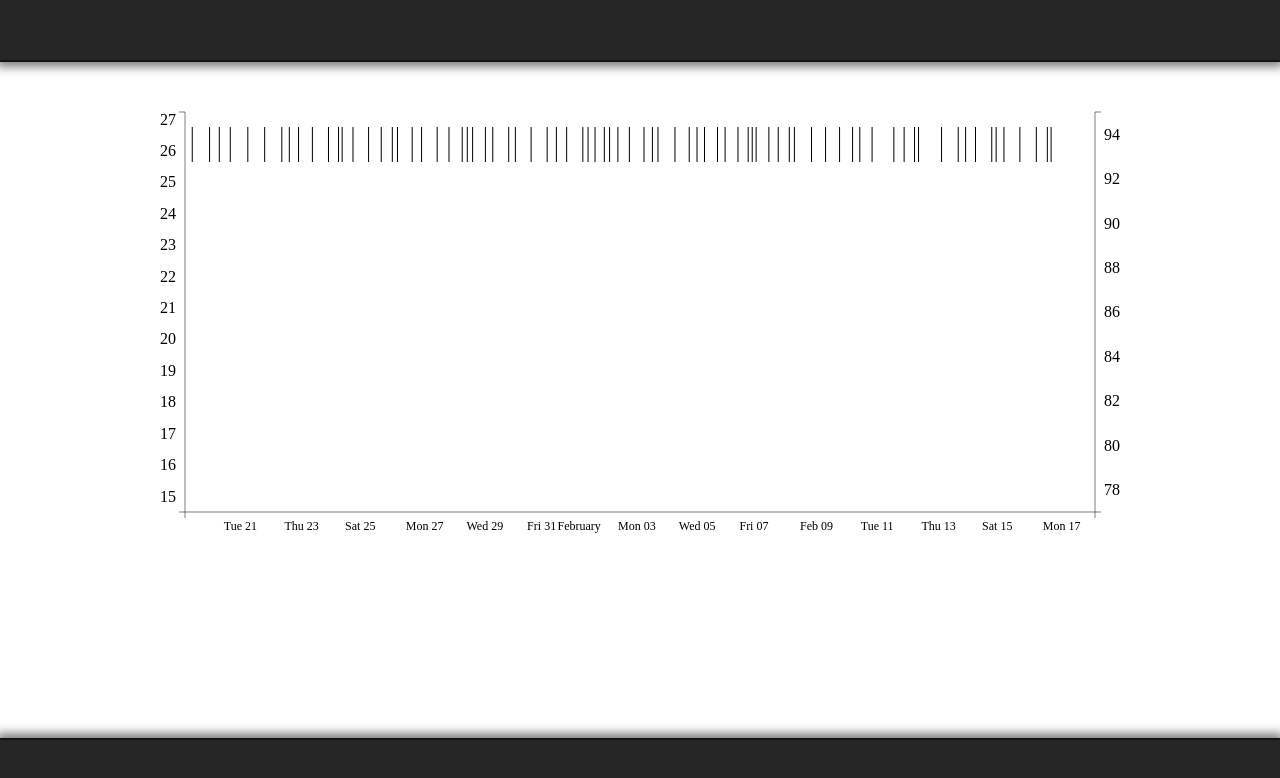
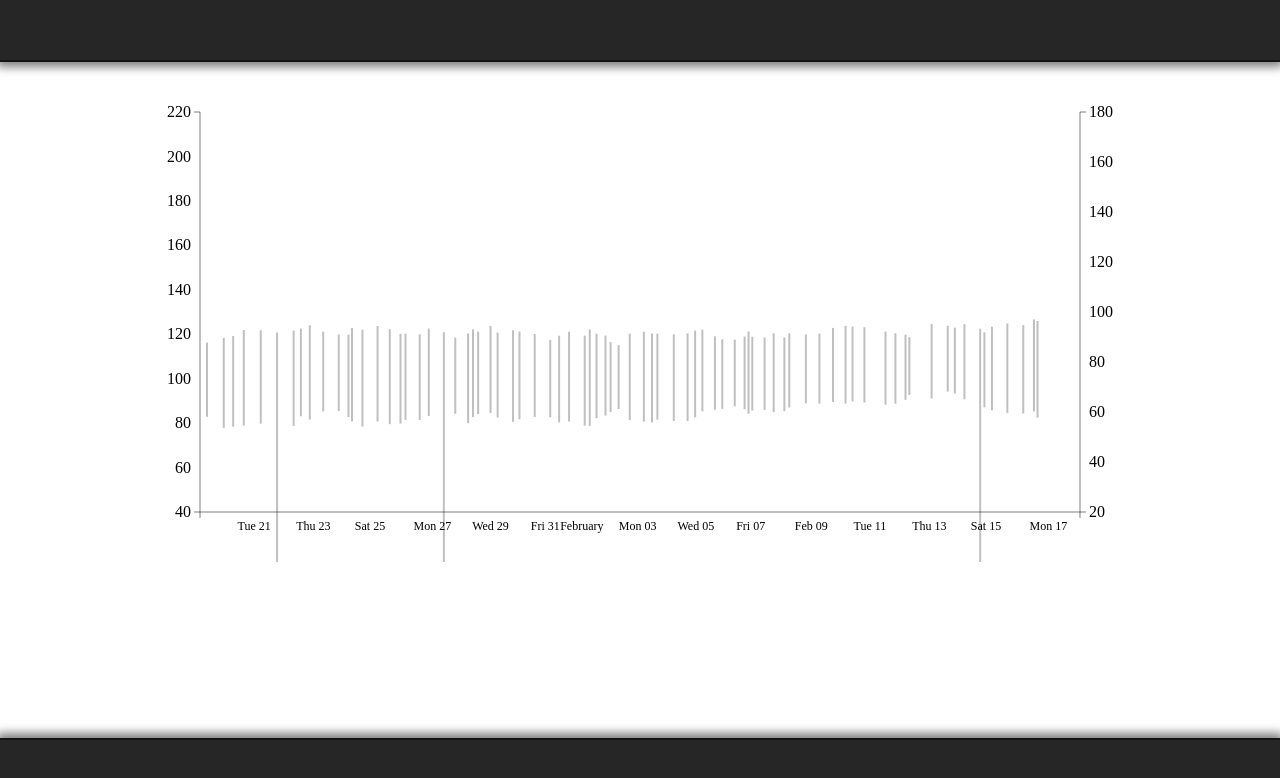
Before and after one commit to Olsonish/doodles, a plain HTML site: page index.html in a window 1280 px wide. Drawn offline with nearby package versions, Linux system fonts and the light colour scheme.

Commit message:
more candlestick progress

```diff
--- a/doodle.css
+++ b/doodle.css
@@ -78,7 +78,7 @@ body:before {
 
 
 .domain {
-  fill: none;
-  stroke: rgba(0,0,0,.5);
-  stroke-width: 1;
+	fill: none;
+	stroke: rgba(0,0,0,.5);
+	stroke-width: 1;
 }
--- a/doodle.js
+++ b/doodle.js
@@ -178,14 +178,12 @@ var chartDetails = app.currentData.visualizations[1];
 
 
 
-
-
 // Setup margins then create the SVG
 var margin = {
         top: 50,
-        right: 25,
+        right: 40,
         bottom: 50,
-        left: 25
+        left: 40
     },
 
     // padding for later use
@@ -216,16 +214,33 @@ var margin = {
               .attr("height", svgHeight);
 
 
+// data didn't give us y1 and y2 range so make some up
+// run this by oren
+var yRange = [
+    {
+        "upper": 220,
+        "lower": 40
+    },
+    {
+        "upper": 180,
+        "lower": 20
+    }
+];
+
+
+
+
 // setup y extents
 var yAxisInfo = [];
 
 for (var i = 0, len = chartDetails.yAxes.length; i < len; i++) {
 
-    var axis = chartDetails.yAxes[i],
+    var data = app.currentData.data,
+        axis = chartDetails.yAxes[i],
         axisData = {};
 
-    axisData.min = app.currentData.data.cols[axis.dataPoint].min;
-    axisData.max = app.currentData.data.cols[axis.dataPoint].max;
+    axisData.min = data.cols[axis.dataPoint].min;
+    axisData.max = data.cols[axis.dataPoint].max;
 
     var vSize = axisData.max - axisData.min;
 
@@ -247,8 +262,22 @@ var xScale = d3.time.scale()
 var yScales = [];
 for (var axisId = 0, len = chartDetails.yAxes.length; axisId < len; axisId++) {
 
+    var data = app.currentData.data,
+        dataPoint = chartDetails.yAxes[axisId].dataPoint
+        col = data.cols[dataPoint];
+
+    console.log('y scale min: ', col.min);
+    console.log('y scale max: ', col.max);
+
+    // this is using ranges
+    // show to oren
+    var domain = [yRange[axisId].lower, yRange[axisId].upper];
+
+
     var scale = d3.scale.linear()
-                        .domain([yAxisInfo[axisId].min, yAxisInfo[axisId].max])
+                        //.domain([col.min, col.max])
+                        // .domain([20, 180])
+                        .domain(domain)
                         .range([visHeight, 0]);
 
     yScales.push(scale);
@@ -339,11 +368,6 @@ function renderYAxis(yScale, axisId) {
 
 
 
-
-
-console.log(chartDetails.yAxes);
-
-
 // draw candlestick groups
 function renderCandleStick(data, yAxes) {
 
@@ -366,20 +390,9 @@ function renderCandleStick(data, yAxes) {
     var formatDate = d3.time.format("%x");
 
 
-    console.log(data);
+    // console.log(col1, col2);
 
 
-
-    // console.log(col1.index[0])
-    console.log(fixDate(data.measureTime[5]));
-
-    function getXCoords(d) {
-
-        var measureTime = data.measureTime[d];
-
-        return xScale(fixDate(measureTime));
-
-    }
 
     csgroup.selectAll("line.stem")
             .data(col1.index)
@@ -387,21 +400,62 @@ function renderCandleStick(data, yAxes) {
             .append("svg:line")
             .attr("class", "stem")
 
-            .attr("x1", getXCoords)
-            .attr("y1", 50)
+            .attr("stroke-width", "2")
+            .attr("stroke", "rgba(0,0,0,.25)")
 
-            .attr("x2", getXCoords)
-            .attr("y2", 15)
+            .attr("x1", getXCoord)
+            .attr("y1", getY1Coord)
 
-/*
-            .attr("x1", function(d) { return x(d.timestamp) + 0.25 * (width - 2 * margin)/ data.length; })
-            .attr("x2", function(d) { return x(d.timestamp) + 0.25 * (width - 2 * margin)/ data.length; })
-            .attr("y1", function(d) { return y(d.High); })
-            .attr("y2", function(d) { return y(d.Low); })
-*/
+            .attr("x2", getXCoord)
+            .attr("y2", getY2Coord)
 
-            .attr("stroke", "black");
+            .on("mouseover", function(d) {
 
+                console.log(col1.values[d]);
+                console.log(col2.values[d]);
+
+                d3.select(this)
+                    .attr("stroke-width", "4")
+                    .attr("stroke", "rgba(0,0,0,1)");
+
+
+
+            })
+
+            .on("mouseout", function(d) {
+
+                d3.select(this)
+                    .attr("stroke-width", "2")
+                    .attr("stroke", "rgba(0,0,0,.25)");
+
+
+            });
+
+
+
+
+    function getY1Coord(d) {
+
+        var y1Coord = yScales[0](col1.values[d]);
+
+        return y1Coord;
+    }
+
+    function getY2Coord(d) {
+
+        var y2Coord = yScales[0](col2.values[d]);
+
+        return y2Coord;
+
+    }
+
+    function getXCoord(d) {
+
+        var measureTime = data.measureTime[d];
+
+        return xScale(fixDate(measureTime));
+
+    }
 
 }
 
```
